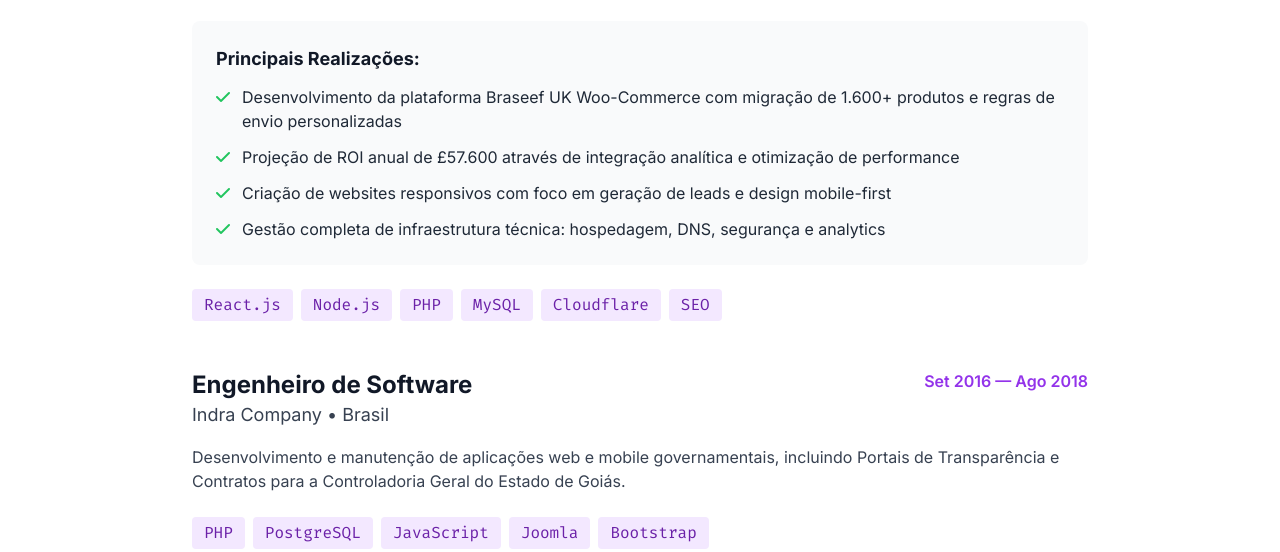
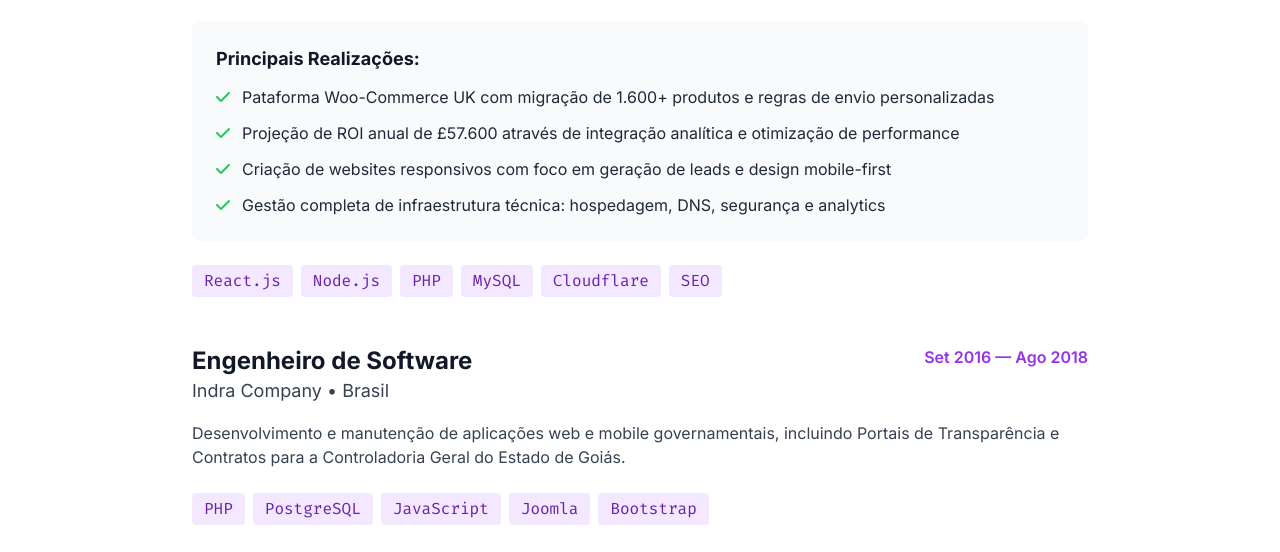
Before and after one commit to iurecastro/iurecastro-site, a plain HTML site: page index.html in a window 1280 px wide. Shown: the part 2015-2567 px from the top of the page. Drawn offline with nearby package versions, Linux system fonts and the light colour scheme.

Commit message:
Update index.html

```diff
--- a/index.html
+++ b/index.html
@@ -373,7 +373,7 @@
                         <ul class="space-y-3">
                             <li class="flex items-start">
                                 <i class="fas fa-check text-green-500 mt-1 mr-3"></i>
-                                <span>Desenvolvimento da plataforma Braseef UK Woo-Commerce com migração de 1.600+ produtos e regras de envio personalizadas</span>
+                               <span>Pataforma Woo-Commerce UK com migração de 1.600+ produtos e regras de envio personalizadas</span>
                             </li>
                             <li class="flex items-start">
                                 <i class="fas fa-check text-green-500 mt-1 mr-3"></i>
```
